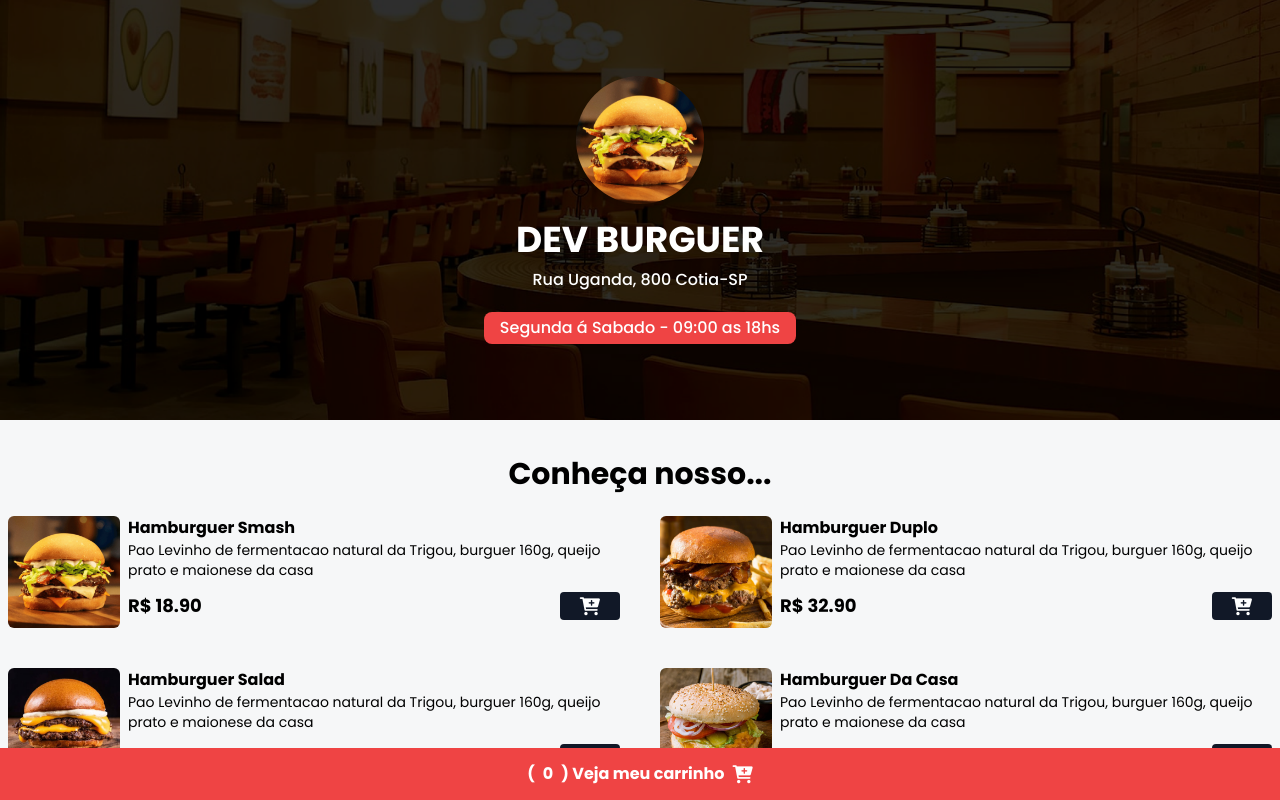
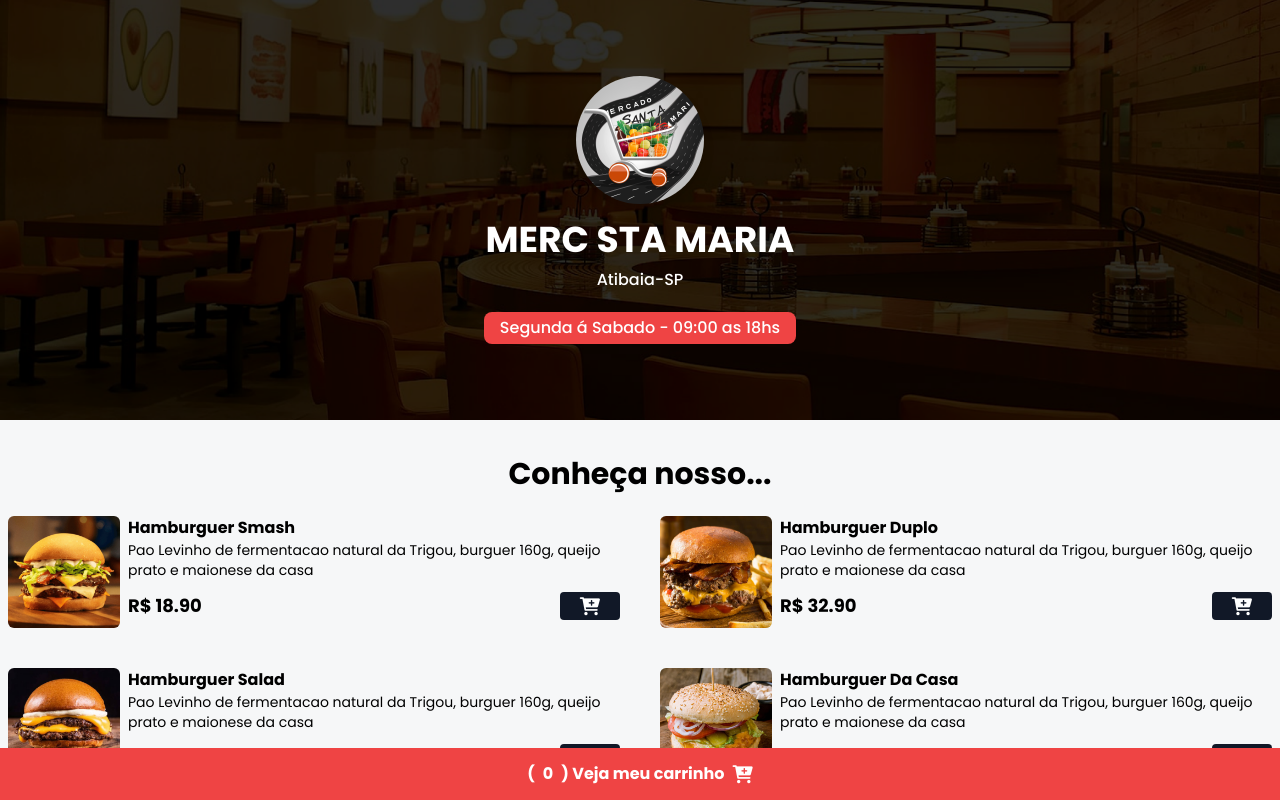
Before and after one commit to masknetdesign/cardapio, a website: page index.html in a window 1280 px wide. Shown: the top 800 px of the page. Drawn offline with nearby package versions, Linux system fonts and the light colour scheme.

Commit message:
first commit

```diff
--- a/index.html
+++ b/index.html
@@ -34,13 +34,13 @@
    <header class="w-full h-[420px] bg-zinc-900 bg-home bg-cover bg-center">
         <div class="w-full h-full flex flex-col justify-center items-center">
             <img
-            src="./assets/hamb-1.png"
+            src="./assets/logo.png"
             alt="Logo Dev-Burguer"
             class="w-32 h-32 rounded-full shadow-lg hover:scale-110 duration-200"
             />
-            <h1 class="text-4xl mt-4 mb-2 font-bold text-white">DEV BURGUER</h1>
+            <h1 class="text-4xl mt-4 mb-2 font-bold text-white">MERC STA MARIA</h1>
 
-            <span class="text-white font-medium">Rua Uganda, 800 Cotia-SP</span>
+            <span class="text-white font-medium">Atibaia-SP</span>
 
             <div class="bg-green-500 px-4 py-1 rounded-lg mt-5" id="date-span">
                 <span class="text-white font-medium">Segunda á Sabado - 09:00 as 18hs</span>
```
Also changed, not shown: assets/logo.png (added).
